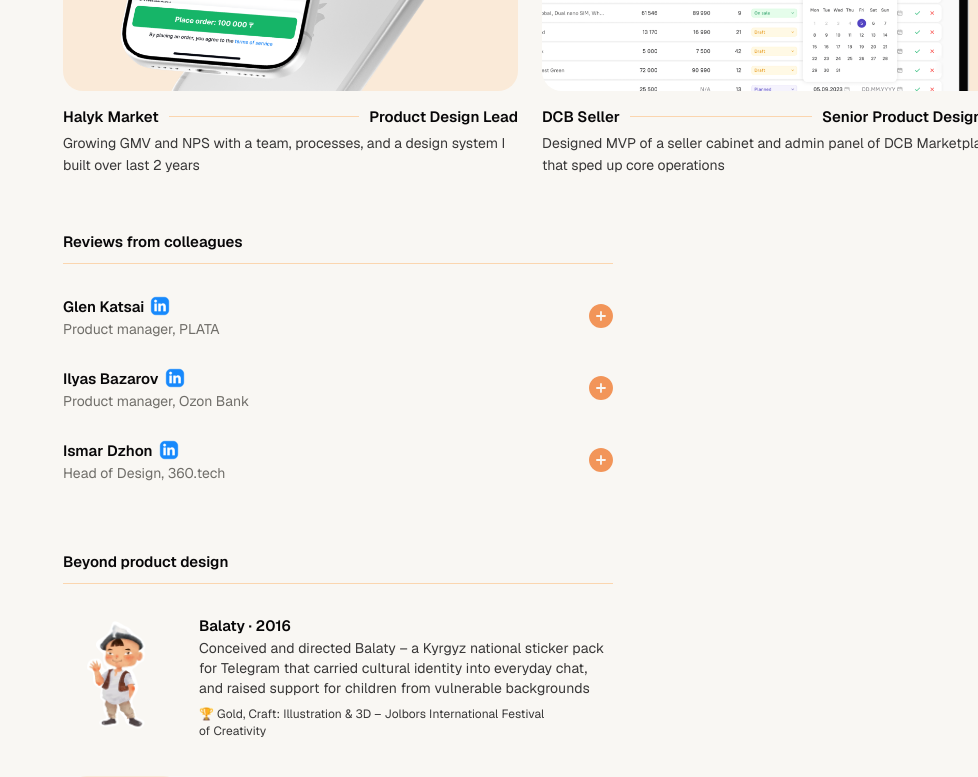
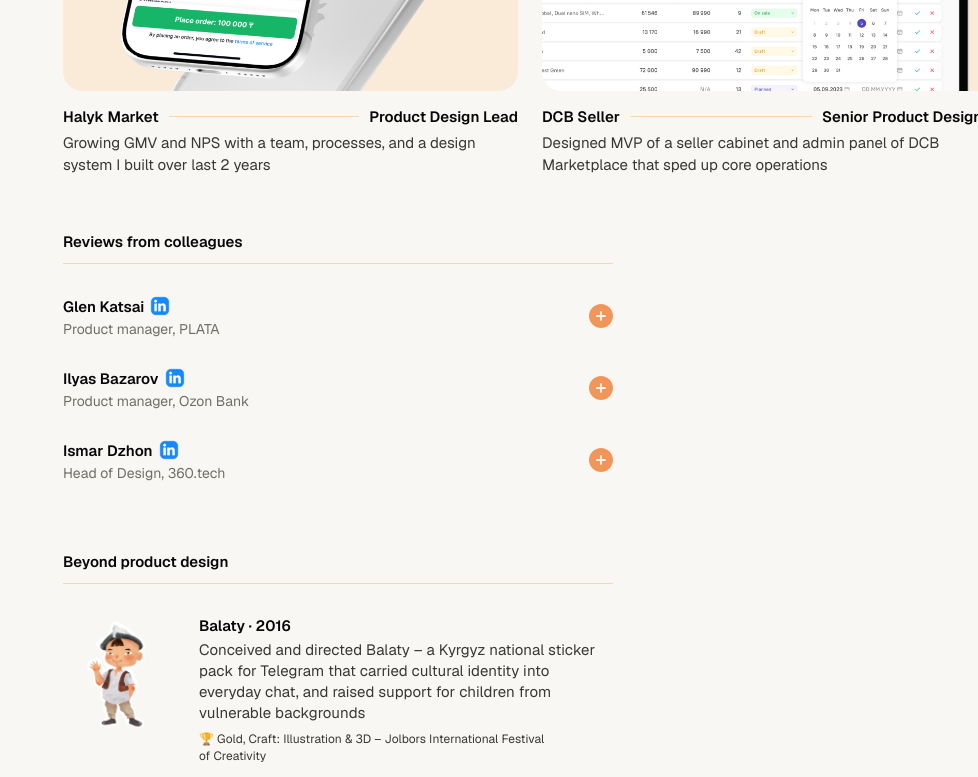
Before and after one commit to almazisak/portfolio, a React (Vite) app: page / in a window 1280 px wide. Shown: the part 480-1257 px from the top of the page, without its empty margins (302-1280 px from the left). Built offline with nearby package versions, Linux system fonts and the light colour scheme.

Commit message:
fix: bump body-style font sizes from 14px to 15px (#42)
Updates contact dialog description, work card description, beyond
item description, review item body, and Balaty case body to match
the 15px body text size used elsewhere.

Co-authored-by: Claude Sonnet 5 <noreply@anthropic.com>

```diff
--- a/src/components/ContactDialog/ContactDialog.css
+++ b/src/components/ContactDialog/ContactDialog.css
@@ -61,7 +61,7 @@
 }
 
 .contact-dialog__desc {
-  font-size: 14px;
+  font-size: 15px;
   font-weight: 400;
   letter-spacing: 0.07px;
   color: #383737;
--- a/src/pages/BalatyPage/BalatyPage.css
+++ b/src/pages/BalatyPage/BalatyPage.css
@@ -30,10 +30,17 @@
 
 .balaty__meta,
 .balaty__body {
-  font-size: 16px;
   letter-spacing: 0.005em;
   line-height: 150%;
   color: #383737;
+}
+
+.balaty__meta {
+  font-size: 16px;
+}
+
+.balaty__body {
+  font-size: 15px;
 }
 
 .balaty__link {
--- a/src/pages/HomePage/HomePage.css
+++ b/src/pages/HomePage/HomePage.css
@@ -90,7 +90,7 @@
 
 .work-card__desc {
   display: block;
-  font-size: 14px;
+  font-size: 15px;
   line-height: 22px;
   color: #383737;
 }
@@ -189,7 +189,7 @@
 .review-item__body {
   overflow: hidden;
   padding-bottom: 0;
-  font-size: 14px;
+  font-size: 15px;
   line-height: 22px;
   color: #383737;
   transition: padding-bottom 0.25s ease;
@@ -292,7 +292,7 @@
 }
 
 .beyond-item__desc {
-  font-size: 14px;
+  font-size: 15px;
   line-height: 140%;
   letter-spacing: 0.005em;
   color: #383737;
```
